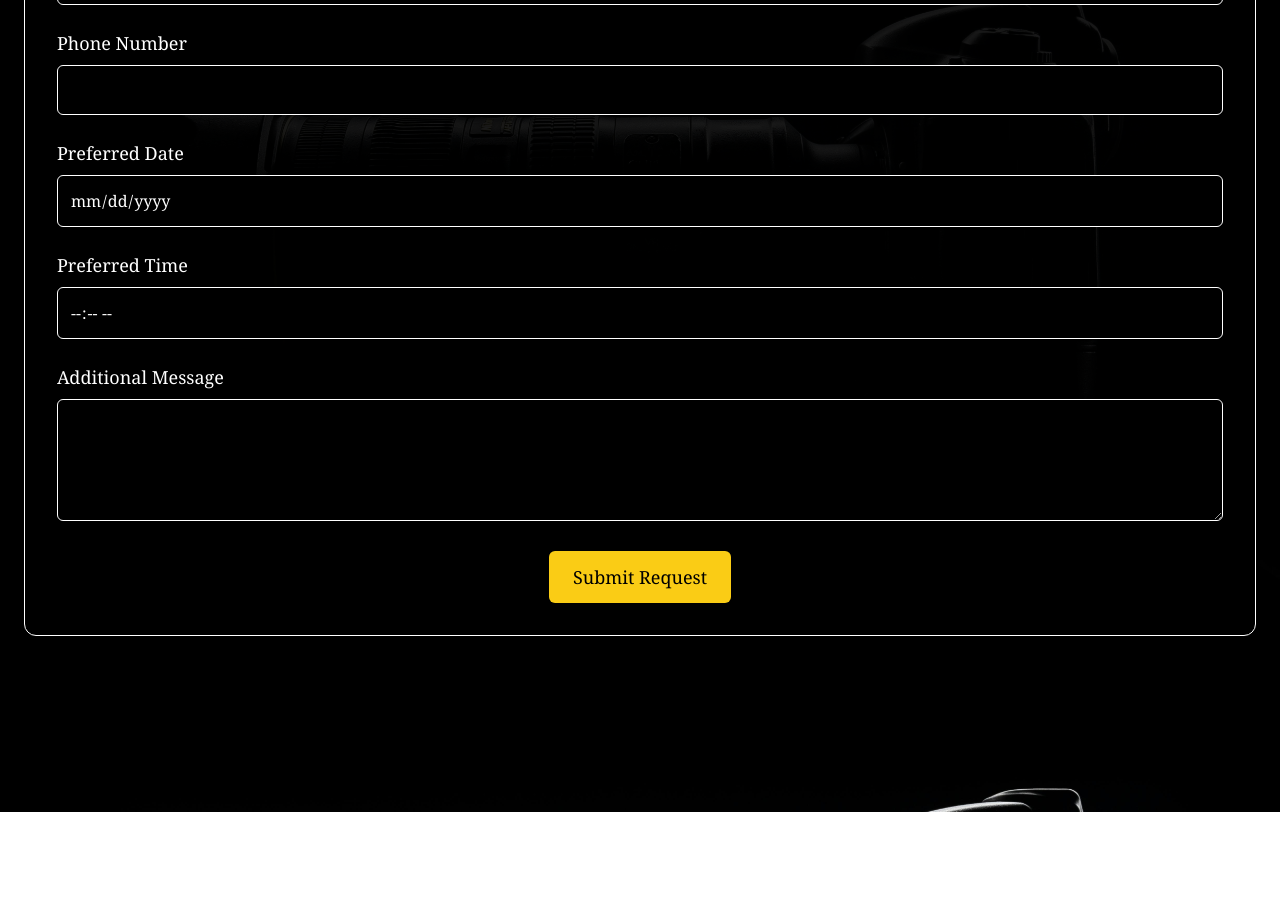
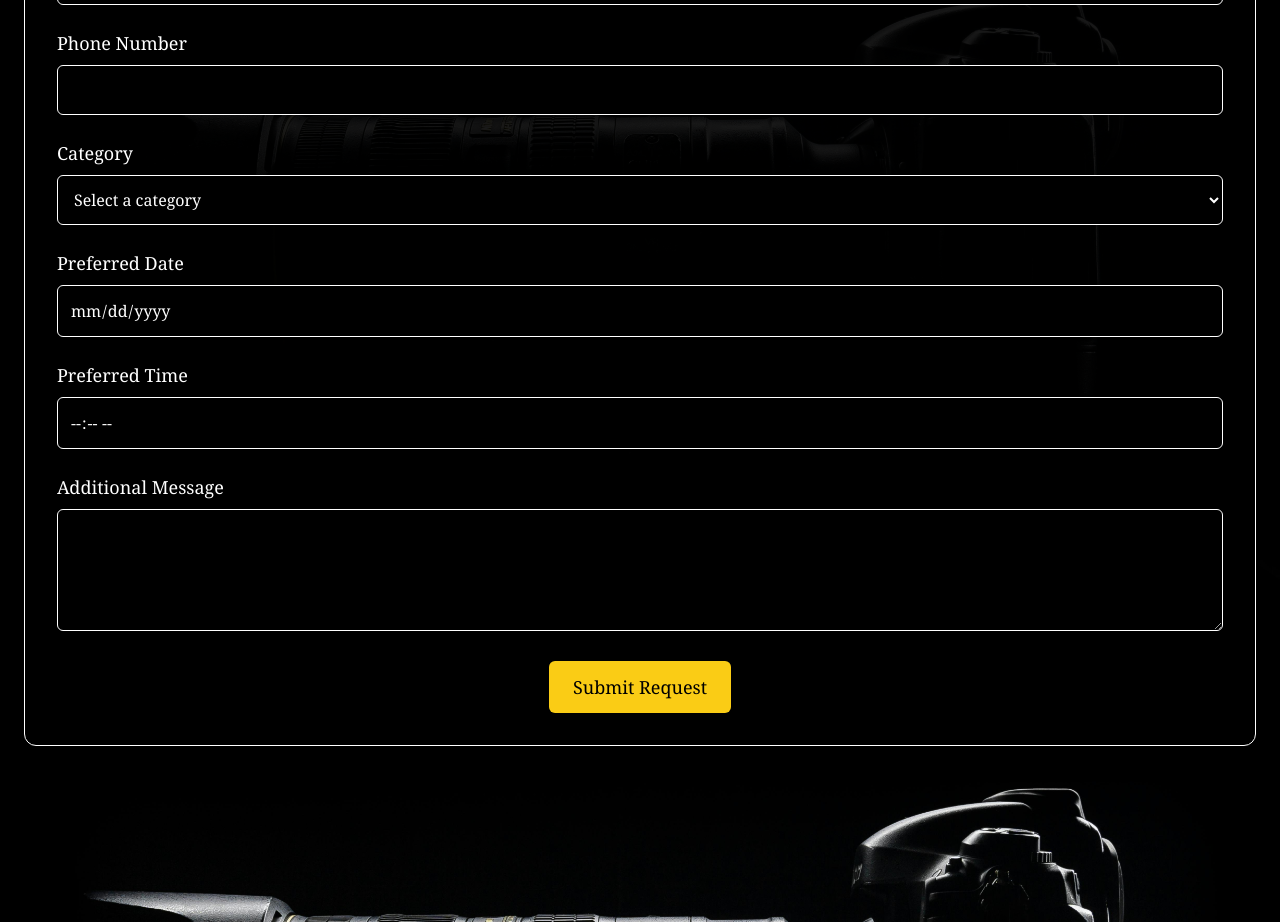
Before and after one commit to TriumphNdlovu/tlt-media, a Next.js app: page /book in a window 1280 px wide. Shown: the part 1840-2762 px from the top of the page. Before the commit the page ends 2652 px from the top, so only its background shows below. Built offline with nearby package versions, Linux system fonts and the light colour scheme.

Commit message:
Refactor sendEmail route to include category field in the request body

```diff
--- a/src/app/api/sendEmail/route.ts
+++ b/src/app/api/sendEmail/route.ts
@@ -5,7 +5,7 @@ export async function POST(request: Request) {
   try {
     const body = await request.json();
 
-    const { name, email, phone, date, time, message } = body;
+    const { name, email, phone, category, date, time, message } = body;
 
     // Parse date and time
     const year = new Date(date).getFullYear();
@@ -57,6 +57,7 @@ export async function POST(request: Request) {
         Name: ${name}
         Email: ${email}
         Phone: ${phone}
+        Category: ${category}
         Preferred Date: ${date}
         Preferred Time: ${time}
         Message: ${message}
--- a/src/app/book/page.tsx
+++ b/src/app/book/page.tsx
@@ -9,6 +9,7 @@ const BookPage = () => {
     name: '',
     email: '',
     phone: '',
+    category: '',
     message: '',
     date: '',
     time: '',
@@ -20,13 +21,14 @@ const BookPage = () => {
     name: '',
     email: '',
     phone: '',
+    category: '',
     date: '',
     time: '',
   });
 
   const [showScrollUp, setShowScrollUp] = useState(false);
 
-  const handleInputChange = (e: React.ChangeEvent<HTMLInputElement | HTMLTextAreaElement>) => {
+  const handleInputChange = (e: React.ChangeEvent<HTMLInputElement | HTMLTextAreaElement | HTMLSelectElement>) => {
     const { name, value } = e.target;
     setFormData((prevData) => ({
       ...prevData,
@@ -64,7 +66,7 @@ const BookPage = () => {
 
       if (response.ok) {
         setFormStatus('Booking request submitted successfully!');
-        setFormData({ name: '', email: '', phone: '', message: '', date: '', time: '' }); // Reset form
+        setFormData({ name: '', email: '', phone: '', category: '', message: '', date: '', time: '' }); // Reset form
       } else {
         setFormStatus('Failed to submit booking. Please try again.');
       }
@@ -220,6 +222,22 @@ const BookPage = () => {
               </div>
 
               <div>
+                <label htmlFor="category" className="block text-sm sm:text-lg text-white mb-2">Category</label>
+                <select
+                  id="category"
+                  name="category"
+                  value={formData.category}
+                  onChange={handleInputChange}
+                  className="w-full p-3 text-white rounded-md border border-white bg-black"
+                >
+                  <option value="">Select a category</option>
+                  <option value="Photography">Photography</option>
+                  <option value="Videography">Videography</option>
+                  <option value="Both">Both</option>
+                </select>
+              </div>
+
+              <div>
                 <label htmlFor="date" className="block text-sm sm:text-lg text-white mb-2">Preferred Date</label>
                 <input
                   type="date"
```
